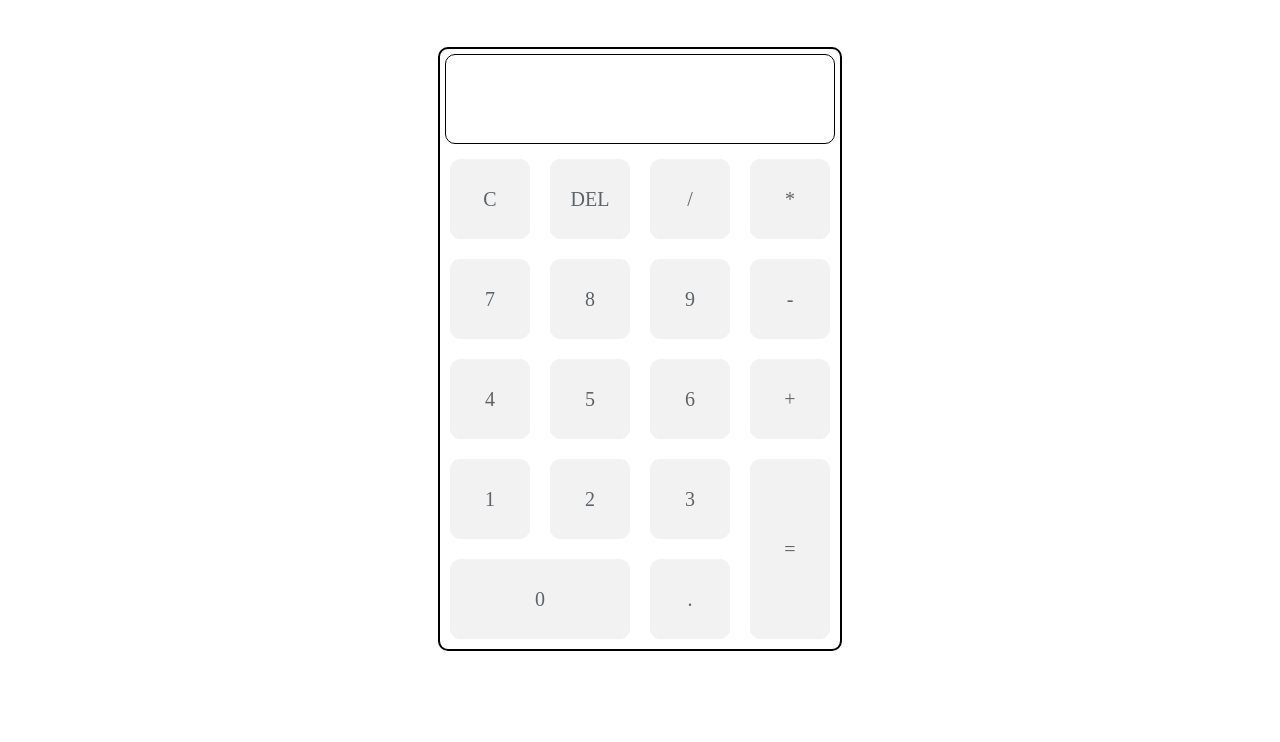
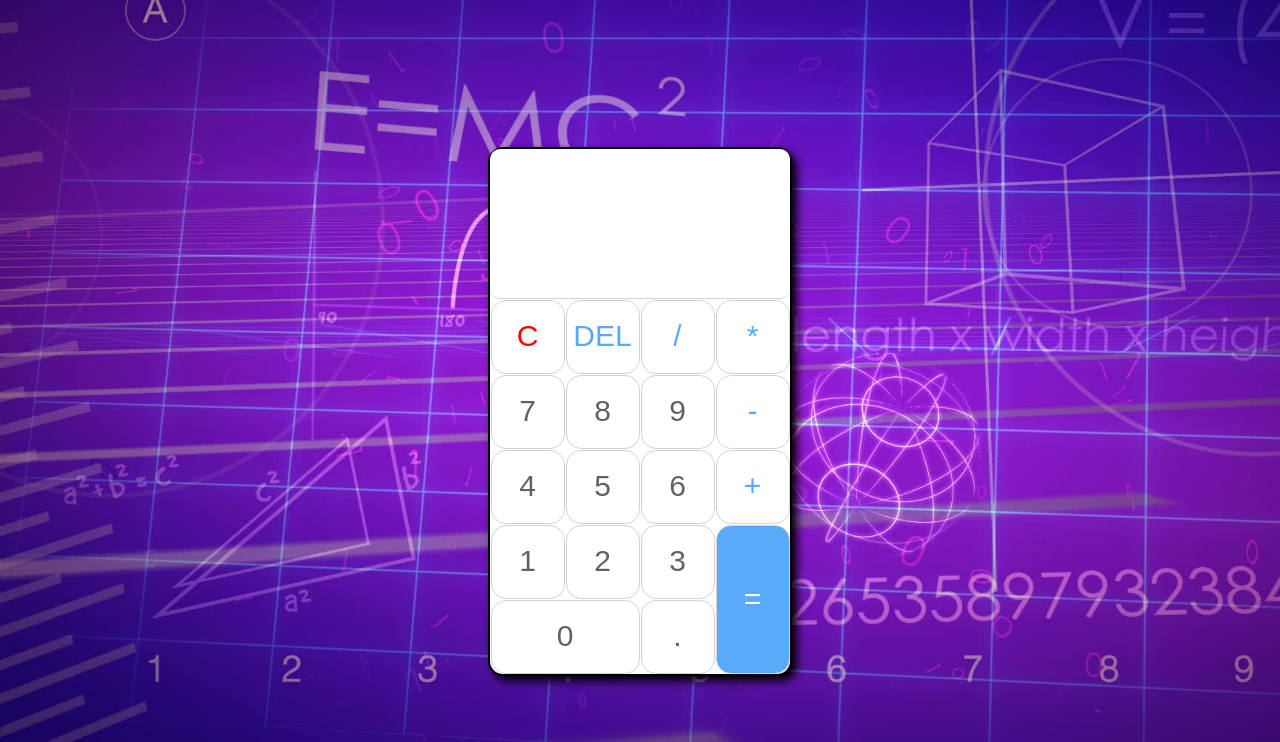
Before and after one commit to JoshAubrey/calculator, a plain HTML site: page index.html in a window 1280 px wide. Shown: the part 58-800 px from the top of the page. Drawn offline with Linux system fonts and the light colour scheme.

Commit message:
Update styles

```diff
--- a/index.html
+++ b/index.html
@@ -15,19 +15,19 @@
         <div id="container">
             <input type=text id="display" readonly>
             <button id="clear" value="clear">C</button>
-            <button id="del" value="delete">DEL</button>
-            <button id="divide" value="/">/</button>
-            <button id="multiply" value="*">*</button>
+            <button id="del" value="delete" class="operator">DEL</button>
+            <button id="divide" value="/" class="operator">/</button>
+            <button id="multiply" value="*" class="operator">*</button>
 
             <button id="seven" value="7">7</button>
             <button id="eight" value="8">8</button>
             <button id="nine" value="9">9</button>
-            <button id="subtract" value="-">-</button>
+            <button id="subtract" value="-" class="operator">-</button>
 
             <button id="four" value="4">4</button>
             <button id="five" value="5">5</button>
             <button id="six" value="6">6</button>
-            <button id="add" value="+">+</button>
+            <button id="add" value="+" class="operator">+</button>
 
             <button id="one" value="1">1</button>
             <button id="two" value="2">2</button>
--- a/styles/styles.css
+++ b/styles/styles.css
@@ -1,65 +1,96 @@
+html {
+	background-image: url(../images/calcBackground.jpg);
+	background-repeat: no-repeat;
+	background-size: cover;
+	height: 100%;
+	font-family: Palantino, sans-serif;
+}
 #title, h1 {
     width: 400px;
     display: block;
     margin:0 auto;
     text-align: center;
+    color: white;
+    font-weight: normal;
 }
 #title {
-    margin-bottom: 50px;
+    margin-bottom: 150px;
 }
 
 #container {
     margin:0 auto;
     display: grid;
-    grid-template-rows: repeat(6, 100px);
-    grid-template-columns: repeat(4, 100px);
-    width: 400px;
-    height: 600px;
+    grid-template-rows: repeat(7, 75px);
+    grid-template-columns: repeat(4, 75px);
+    width: 300px;
+    height: 525px;
     border: solid;
     border-width: 2px;
-    border-radius: 10px;
+    border-radius: 15px;
     border-color: black;
+    background-color:white;
+    box-shadow: 5px 5px 10px black;
 }
 #display {
-    grid-row: 1;
+    grid-row: span 2;
     grid-column: span 4;
-    border: solid;
+    border-style: none none solid none;
     border-width: 1px;
-    border-color: black;
+    border-color: lightgrey;
     border-radius: 10px;
-    margin: 5px;
-    line-height: 100px;
-    font-size: 30px;
+    line-height: 75px;
+    font-size: 40px;
     text-align: right;
 }
 button#zero {
-    grid-row-start: 6;
+    grid-row-start: 7;
     grid-column-start: 1;
     grid-column-end: 3;
 }
 button#decimal {
-    grid-row-start: 6;
+    grid-row-start: 7;
     grid-column: 3;
 }
 button#equals {
-    grid-row-start: 5;
-    grid-row-end: 7;
+    grid-row-start: 6;
+    grid-row-end: 8;
     grid-column: 4;
+    background-color: #59aaf7 !important;
+    color: white !important;
+}
+button#equals:hover {
+	color: black !important;
+	background-color: lightblue !important;
+}
+
+button#clear{
+    color: red !important;
+}
+.operator {
+	color: #59aaf7 !important;
 }
 
 button{
-    background-color: #f2f2f2;
+    background-color: white;
     border: 1px solid #f2f2f2;
-    border-radius: 10px;
+    border: 0.5px solid lightgrey;
+    border-radius: 15px;
     color: #5F6368;
     cursor: pointer;
-    font-size: 20px;
+    font-size: 30px;
     text-align: center;
-    margin:10px 10px;
+    margin:0.5px 0.5px;
+    transition: 0.5s;
 }
 
-button:focus, button:hover, button:active {
+button:hover, button:active {
     border: 1px solid #c6c6c6;
     outline:none;
     box-shadow: 0 1px 6px 0 rgba(32,33,36,0.28);
+    background-color: grey;
+	transition: 0.5s;
+	color: white;
 }
+button:focus {
+    outline: none;
+}
```
Also changed, not shown: images/calcBackground.jpg (added).
